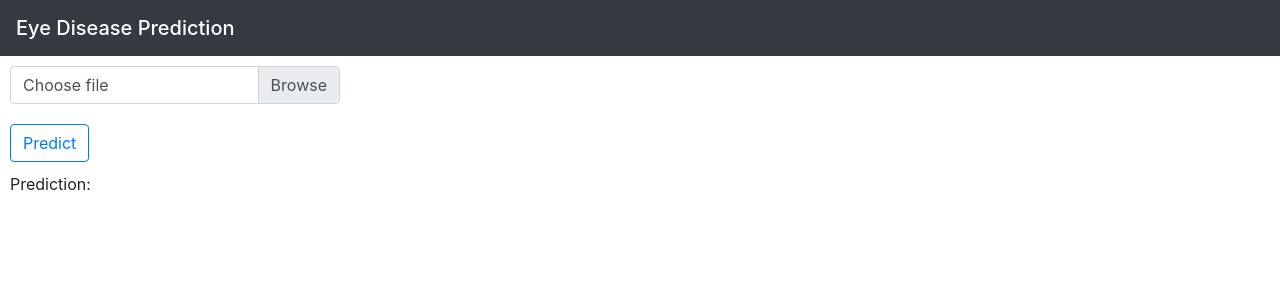
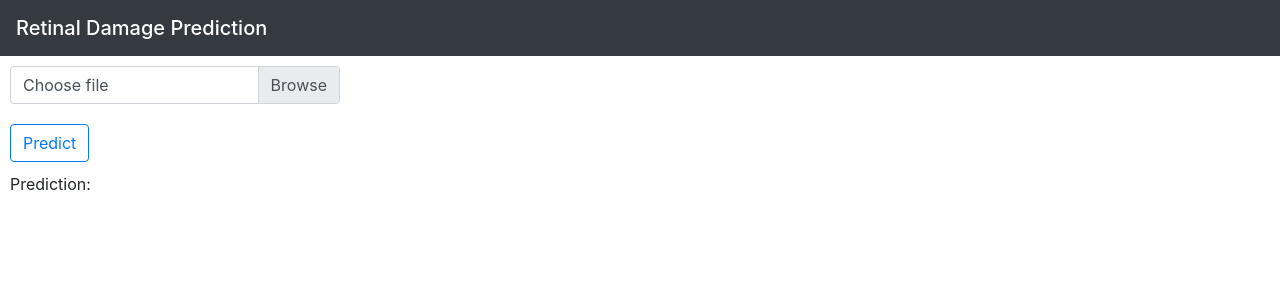
Before and after one commit to Chirpatel/Retina-Damage-Prediction, a Flask app: page / in a window 1280 px wide. Shown: the top 300 px of the page. Run offline with Flask 2, Linux system fonts and the light colour scheme; some libraries are stand-ins or nearby versions.

Commit message:
Improved

```diff
--- a/main.py
+++ b/main.py
@@ -1,6 +1,6 @@
 import os
 #os.system('pip install --upgrade pip')
-#os.system('pip install tensorflow==2.2.0rc4')
+os.system('pip install tensorflow==2.2.0rc4')
 
 import random, string
 from flask import Flask, render_template, request, jsonify
--- a/requirements.txt
+++ b/requirements.txt
@@ -2,6 +2,5 @@ imageio
 flask
 numpy
 keras
-tensorflow
 matplotlib
 scikit-image
--- a/templates/predict.html
+++ b/templates/predict.html
@@ -7,7 +7,7 @@
 </head>
 <body>
   <nav class="navbar navbar-dark bg-dark">
-  <span class="navbar-brand mb-0 h1">Eye Disease Prediction</span>
+  <span class="navbar-brand mb-0 h1">Retinal Damage Prediction</span>
 </nav>
   <div style="margin:10px; width:330px;" class="custom-file">
     <input  type="file" class="custom-file-input" id="image-selector" aria-describedby="inputGroupFileAddon04">
```
Also changed, not shown: test.png.
